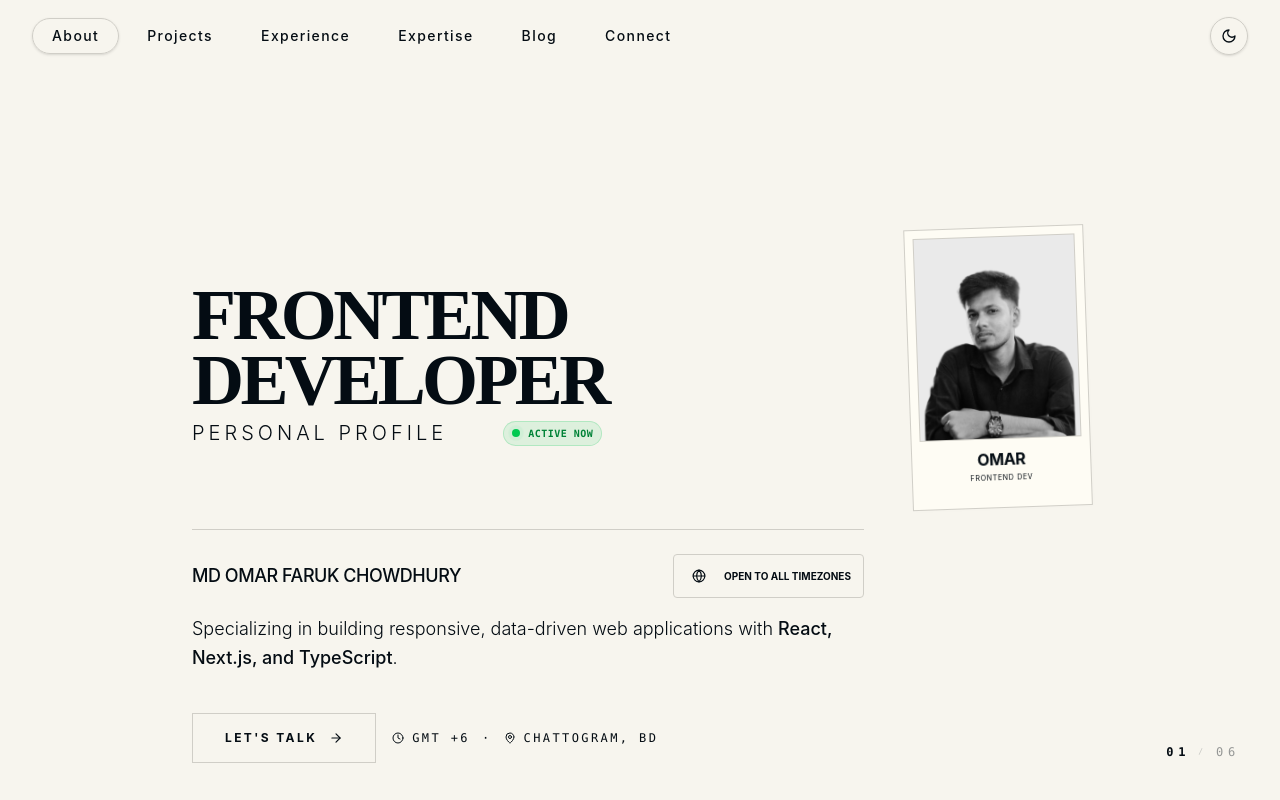
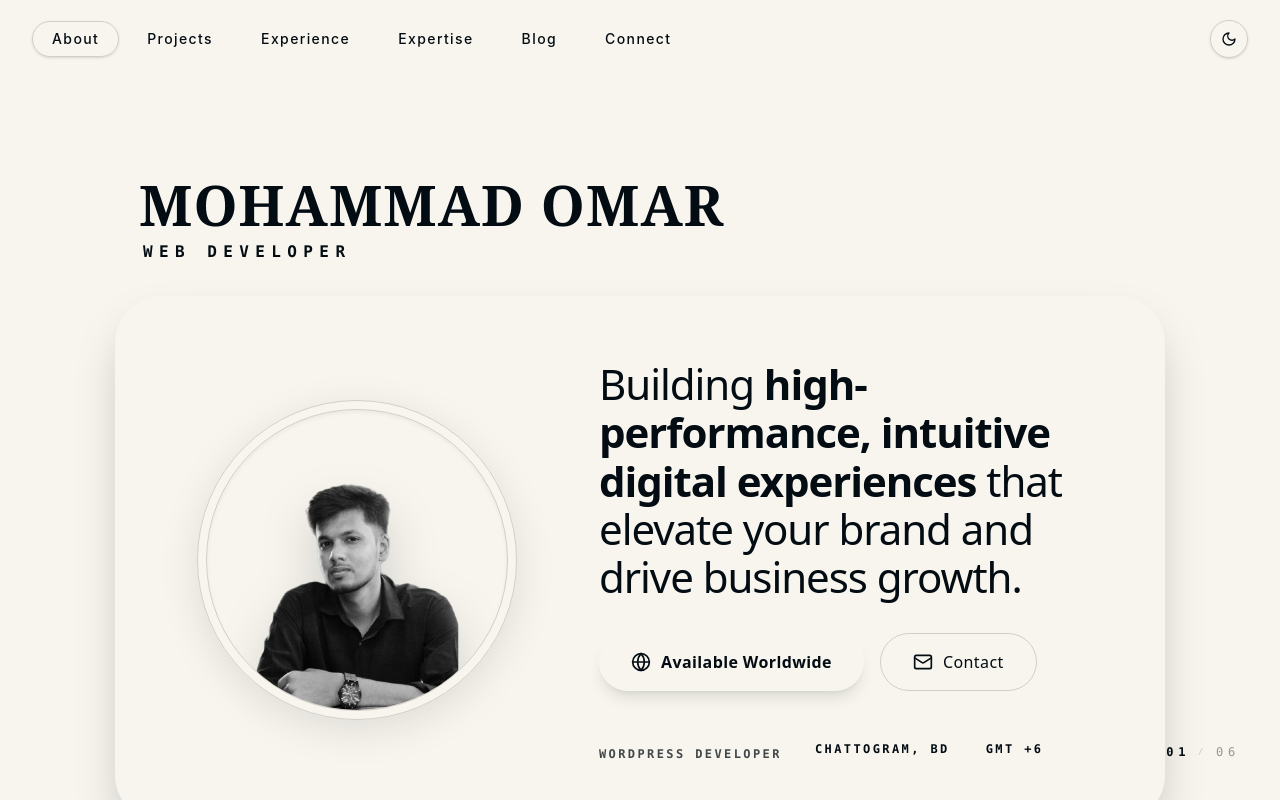
Before and after one commit to Omar-webcloud/Portfolio, a React (Vite) app: page / in a window 1280 px wide. Built offline with nearby package versions, Linux system fonts and the light colour scheme.

Commit message:
feat: change ui style

```diff
--- a/src/App.jsx
+++ b/src/App.jsx
@@ -11,7 +11,9 @@ import {
   MessageSquare,
   Clock,
   Sun,
-  Moon
+  Moon,
+  Menu,
+  X
 } from "lucide-react"
 import { Hero } from "./components/hero"
 import { Experience } from "./components/experience"
@@ -36,6 +38,7 @@ export default function App() {
   const [prev, setPrev]       = useState(null)
   const [dir, setDir]         = useState(1)
   const [animating, setAnimating] = useState(false)
+  const [menuOpen, setMenuOpen]   = useState(false)
   const [theme, setTheme] = useState(() => {
     return sessionStorage.getItem("portfolio-theme") || "light"
   })
@@ -73,14 +76,16 @@ export default function App() {
 
   return (
     <div className="w-screen h-screen overflow-hidden bg-background text-foreground relative transition-colors duration-500">
-      <nav className="absolute top-0 left-0 right-0 z-50 px-4 sm:px-8 py-3 sm:py-4 max-[500px]:mb-5">
-        <div className="flex flex-wrap items-center justify-between w-full h-fit gap-y-4">
-          <div className="flex flex-wrap items-center gap-x-1.5 sm:gap-x-2 gap-y-2 text-[10px] sm:text-xs md:text-sm tracking-widest uppercase">
+      <nav className="absolute top-0 left-0 right-0 z-50 px-5 sm:px-8 py-4 sm:py-5">
+        <div className="flex items-center justify-between w-full h-fit gap-y-4">
+
+          {/* Desktop Navigation */}
+          <div className="hidden lg:flex flex-nowrap items-center gap-x-2 text-xs md:text-sm tracking-widest uppercase">
             {slices.map(({ id, label }, i) => (
-              <span key={id} className="relative flex items-center">
+              <span key={id} className="relative flex items-center shrink-0">
                 <button
                   onClick={() => goTo(i)}
-                  className={`transition-all duration-300 whitespace-nowrap relative px-4 sm:px-5 py-2 rounded-full font-medium ${
+                  className={`transition-all duration-300 whitespace-nowrap relative px-5 py-2 rounded-full font-medium ${
                     current === i ? "text-foreground" : "text-muted-foreground hover:text-foreground"
                   }`}
                 >
@@ -103,17 +108,28 @@ export default function App() {
             ))}
           </div>
 
+          {/* Mobile Navigation Toggle */}
+          <div className="flex lg:hidden items-center">
+            <button
+              onClick={() => setMenuOpen(true)}
+              className="p-3 bg-secondary/30 backdrop-blur-md border border-border/50 rounded-full hover:bg-secondary/60 transition-colors shadow-sm"
+              title="Open Navigation"
+            >
+              <Menu size={16} className="text-foreground" />
+            </button>
+          </div>
+
           <AnimatePresence>
             {current === 0 && (
               <motion.div
                 initial={{ opacity: 0, x: 20 }}
                 animate={{ opacity: 1, x: 0 }}
                 exit={{ opacity: 0, x: 20 }}
-                className="flex items-center ml-auto h-10"
+                className="flex items-center ml-auto"
               >
                 <button
                   onClick={toggleTheme}
-                  className="p-2 sm:p-2.5 rounded-full border border-border bg-card hover:bg-secondary transition-all duration-300 group shadow-sm"
+                  className="p-3 sm:p-2.5 rounded-full border border-border bg-card hover:bg-secondary transition-all duration-300 group shadow-sm"
                   title={`Switch to ${theme === "light" ? "dark" : "light"} mode`}
                 >
                   {theme === "light" ? (
@@ -127,6 +143,44 @@ export default function App() {
           </AnimatePresence>
         </div>
       </nav>
+
+      <AnimatePresence>
+        {menuOpen && (
+          <motion.div
+            initial={{ opacity: 0 }}
+            animate={{ opacity: 1 }}
+            exit={{ opacity: 0, transition: { delay: 0.1, duration: 0.2 } }}
+            className="fixed inset-0 z-[100] bg-background/80 backdrop-blur-xl flex flex-col justify-center items-center"
+          >
+            <button
+              onClick={() => setMenuOpen(false)}
+              className="absolute top-5 left-5 p-3 sm:p-4 bg-secondary/50 rounded-full border border-border/50 hover:bg-secondary/80 transition-colors shadow-sm"
+            >
+              <X size={20} className="text-foreground" />
+            </button>
+            <div className="flex flex-col gap-6 text-center">
+              {slices.map(({ id, label }, i) => (
+                <motion.div
+                   key={id}
+                   initial={{ opacity: 0, y: 10 }}
+                   animate={{ opacity: 1, y: 0 }}
+                   exit={{ opacity: 0, y: -10 }}
+                   transition={{ delay: i * 0.05 }}
+                >
+                  <button
+                    onClick={() => { goTo(i); setMenuOpen(false); }}
+                    className={`text-2xl min-[400px]:text-3xl font-serif uppercase tracking-[0.2em] transition-colors ${
+                      current === i ? "text-foreground font-semibold" : "text-muted-foreground hover:text-foreground/70"
+                    }`}
+                  >
+                    {label}
+                  </button>
+                </motion.div>
+              ))}
+            </div>
+          </motion.div>
+        )}
+      </AnimatePresence>
 
       <div className="relative w-full h-full">
         <AnimatePresence mode="popLayout" initial={false}>
--- a/src/components/about.jsx
+++ b/src/components/about.jsx
@@ -1,144 +1,121 @@
-import { motion } from "framer-motion"
-import { Globe, ArrowRight, Clock, MapPin } from "lucide-react"
+import { useState, useEffect } from "react"
+import { motion, AnimatePresence } from "framer-motion"
+import { Globe, Mail } from "lucide-react"
 
 export function About({ onConnect }) {
+  const ROLES = ["Frontend Developer", "Web Developer", "WordPress Developer", "Full-Stack Developer"];
+  const [roleIndex, setRoleIndex] = useState(0);
+
+  useEffect(() => {
+    const interval = setInterval(() => {
+      setRoleIndex((current) => (current + 1) % ROLES.length);
+    }, 2500);
+    return () => clearInterval(interval);
+  }, []);
+
   return (
-    <div className="relative w-full h-full flex flex-col items-center">
-      <div className="container mx-auto px-4 sm:px-8 py-6 sm:py-12 lg:py-16 relative z-10 w-full h-full overflow-y-auto overflow-x-hidden scrollbar-hide">
-        <div className="max-w-4xl mx-auto pb-8">
-          <div className="flex flex-row items-center justify-between gap-4 sm:gap-8 mb-2 sm:mb-6 pt-0 sm:pt-4 lg:pt-8 w-full">
+    <div className="w-full h-full overflow-x-hidden overflow-y-auto no-scrollbar pt-8 sm:pt-12 pb-32 flex flex-col items-center transition-colors duration-500">
+
+      {/* Header Titles */}
+      <div className="w-[85%] max-w-[1050px] flex flex-col items-start z-0 select-none pointer-events-none mb-4 sm:mb-8 mx-auto pl-2 md:pl-6">
+        <h1 className="text-[24px] min-[375px]:text-[28px] sm:text-[36px] md:text-[48px] lg:text-[56px] font-serif uppercase text-foreground/15 whitespace-nowrap leading-none tracking-[0.02em] font-bold transition-colors duration-500 text-left">
+          MOHAMMAD OMAR
+        </h1>
+        <h2 className="text-[10px] sm:text-xs md:text-base mt-1 sm:mt-2 font-mono text-foreground/50 uppercase tracking-[0.4em] font-semibold transition-colors duration-500 text-left ml-1">
+          Web Developer
+        </h2>
+      </div>
+
+      {/* Main Reverse-Color Card Container */}
       <motion.div
-              initial={{ opacity: 0, x: -20 }}
-              animate={{ opacity: 1, x: 0 }}
-              transition={{ duration: 0.6, delay: 0.1 }}
-              className="flex-1"
+        initial={{ y: 60, opacity: 0 }}
+        animate={{ y: 0, opacity: 1 }}
+        transition={{ duration: 0.8, ease: [0.16, 1, 0.3, 1] }}
+        className="w-[85%] sm:w-[90%] max-w-[1050px] bg-foreground rounded-[32px] sm:rounded-[40px] md:rounded-[48px] relative z-10 flex flex-col md:flex-row shadow-2xl transition-colors duration-700 mx-auto"
       >
-              <h2 className="text-2xl min-[350px]:text-3xl sm:text-5xl md:text-6xl lg:text-7xl leading-[0.9] font-bold uppercase tracking-tighter mb-1 sm:mb-2 text-foreground">
-                Frontend<br /> Developer
-              </h2>
-              <div className="flex flex-col md:flex-row md:items-center items-start gap-2 md:gap-3">
-                <p className="text-[10px] sm:text-lg md:text-xl text-muted-foreground uppercase tracking-[0.2em] font-light leading-none">
-                  Personal Profile
-                </p>
-                <div className="h-[1px] w-8 bg-border hidden md:block"></div>
+
+        {/* Left column: Framed Profile Pic */}
+        <div className="w-full md:w-[40%] flex justify-center items-center order-1 pt-12 md:pt-0 pb-4 md:pb-0 md:pl-12 lg:pl-16 z-30 group cursor-pointer">
           <motion.div
-                   initial={{ opacity: 0, scale: 0.8 }}
-                   animate={{ opacity: 1, scale: 1 }}
-                   transition={{ delay: 0.5 }}
-                   className="flex items-center gap-2 px-2 py-1 bg-green-500/10 border border-green-500/20 rounded-full"
+            initial={{ scale: 0.85, opacity: 0 }}
+            animate={{ scale: 1, opacity: 1 }}
+            whileHover={{ scale: 1.05, rotate: [0, -2, 2, 0] }}
+            transition={{ duration: 0.8, ease: "easeOut", type: "spring", bounce: 0.4 }}
+            className="relative w-[180px] sm:w-[220px] md:w-[280px] lg:w-[320px] aspect-square rounded-full p-1.5 sm:p-2 border border-background/10 shadow-[0_10px_40px_rgba(0,0,0,0.1)] group-hover:shadow-[0_10px_50px_rgba(0,0,0,0.2)] group-hover:border-background/30 transition-all duration-500 bg-background/5"
           >
-                  <span className="relative flex h-2 w-2">
-                    <span className="animate-ping absolute inline-flex h-full w-full rounded-full bg-green-400 opacity-75"></span>
-                    <span className="relative inline-flex rounded-full h-2 w-2 bg-green-500"></span>
-                  </span>
-                  <span className="text-[8px] sm:text-[10px] font-mono text-green-700 dark:text-green-400 uppercase tracking-wider font-bold">Active Now</span>
-                </motion.div>
-              </div>
-            </motion.div>
-
-            <motion.div
-              initial={{ opacity: 0, scale: 0.8, rotate: 10 }}
-              animate={{ opacity: 1, scale: 1, rotate: -2 }}
-              transition={{ duration: 0.8, type: "spring" }}
-              className="shrink-0 scale-[0.6] min-[350px]:scale-75 md:scale-90 lg:scale-100 origin-right"
-            >
-              <div className="minimal-card p-2 pb-6 flex flex-col items-center w-[110px] min-[350px]:w-[140px] sm:w-[180px] bg-background border border-border">
-                <div className="w-full aspect-[4/5] bg-gray-200 dark:bg-gray-800 mb-2 border border-border overflow-hidden group">
+            <div className="w-full h-full rounded-full bg-gradient-to-b from-background/10 to-transparent overflow-hidden flex justify-center items-end relative shadow-inner border border-background/5 transition-all duration-500 group-hover:from-background/20">
+              <div className="absolute inset-0 bg-background/5 mix-blend-overlay"></div>
               <img
-                     src="/images/omar-headshot.jpg"
-                     alt="MD Omar Faruk Chowdhury"
-                     className="w-full h-full object-cover grayscale hover:grayscale-0 transition-all duration-700"
+                src="/images/omar.png"
+                alt="Mohammad Omar"
+                className="w-[90%] h-[95%] object-contain object-bottom drop-shadow-2xl relative z-10 transition-transform duration-700 ease-out group-hover:scale-110 group-hover:-translate-y-2 pointer-events-none"
                 onError={(e) => {
-                       e.target.src = "https://images.unsplash.com/photo-1507003211169-0a1dd7228f2d?auto=format&fit=crop&q=80&w=280&h=350";
+                  e.target.src = "https://images.unsplash.com/photo-1507003211169-0a1dd7228f2d?auto=format&fit=crop&q=80&w=600&h=800";
                 }}
               />
-                </div>
-                <div className="text-center">
-                   <p className="font-bold text-xs sm:text-base uppercase tracking-tight">Omar</p>
-                   <p className="text-[7px] text-muted-foreground uppercase mt-0.5 tracking-widest">Frontend Dev</p>
-                </div>
             </div>
           </motion.div>
         </div>
 
+        {/* Right column: Content */}
+        <div className="w-full md:w-[60%] p-6 sm:p-12 lg:p-16 flex flex-col justify-center order-2 z-20 text-background pb-10 sm:pb-16 pt-6 md:pt-16 transition-colors duration-700">
+           <motion.h2
+             initial={{ opacity: 0, x: 20 }}
+             animate={{ opacity: 1, x: 0 }}
+             transition={{ duration: 0.6, delay: 0.3 }}
+             className="text-[20px] sm:text-2xl md:text-3xl lg:text-[38px] xl:text-[42px] font-medium leading-[1.3] md:leading-[1.15] mb-6 md:mb-8 font-sans tracking-tight text-background/90"
+           >
+             Building <span className="font-bold text-background">high-performance, intuitive digital experiences</span> that elevate your brand and drive business growth.
+           </motion.h2>
+
            <motion.div
              initial={{ opacity: 0, y: 20 }}
              animate={{ opacity: 1, y: 0 }}
-            transition={{ duration: 0.6, delay: 0.3 }}
-            className="w-full max-w-2xl border-t border-border pt-3 sm:pt-6"
+             transition={{ duration: 0.6, delay: 0.5 }}
+             className="flex flex-col sm:flex-row flex-wrap gap-3 sm:gap-4 font-sans"
            >
-            <div className="flex flex-col sm:flex-row sm:items-center justify-between gap-4 mb-4">
-              <p className="text-sm sm:text-base md:text-lg font-medium uppercase tracking-tight">MD OMAR FARUK CHOWDHURY</p>
+             <div
+               className="bg-background text-foreground px-6 sm:px-8 py-3.5 sm:py-4 rounded-full font-semibold transition-all duration-300 text-[13px] sm:text-base tracking-wide shadow-lg shadow-background/5 w-full sm:w-auto flex items-center justify-center gap-2.5 cursor-default hover:bg-background/90 hover:scale-[1.02]"
+             >
+               <Globe className="w-4 h-4 sm:w-5 sm:h-5 text-foreground/70" />
+               Available Worldwide
+             </div>
+             <button
+               onClick={onConnect}
+               className="border hover:border-background border-background/30 text-background hover:bg-background/10 px-6 sm:px-8 py-3.5 sm:py-4 rounded-full font-medium transition-all duration-300 text-[13px] sm:text-base tracking-wide w-full sm:w-auto flex items-center justify-center gap-2.5 active:scale-95 group"
+             >
+               <Mail className="w-4 h-4 sm:w-5 sm:h-5 group-hover:text-background transition-colors text-background/70" />
+               Contact
+             </button>
+           </motion.div>
 
            <motion.div
-                whileHover="hover"
-                className="flex items-center gap-3 px-3 py-2 border border-border bg-card rounded-sm self-start sm:self-auto cursor-default group"
+             initial={{ opacity: 0 }}
+             animate={{ opacity: 1 }}
+             transition={{ duration: 0.8, delay: 0.8 }}
+             className="mt-8 sm:mt-12 flex flex-wrap items-center justify-center sm:justify-start gap-2 sm:gap-4 text-background/40 text-[10px] sm:text-xs font-mono uppercase font-semibold"
            >
-                <div className="p-1.5 bg-foreground/5 rounded-full">
-                  <motion.div
-                    variants={{
-                      hover: { rotate: 360 }
-                    }}
-                    transition={{ duration: 1, ease: "easeInOut" }}
+              <div className="relative overflow-hidden w-[150px] sm:w-[180px] h-[20px] flex items-center">
+                <AnimatePresence mode="wait">
+                  <motion.span
+                    key={roleIndex}
+                    initial={{ y: 20, opacity: 0 }}
+                    animate={{ y: 0, opacity: 1 }}
+                    exit={{ y: -20, opacity: 0 }}
+                    transition={{ duration: 0.3 }}
+                    className="absolute left-0 tracking-[0.1em] sm:tracking-[0.2em] whitespace-nowrap text-background/60"
                   >
-                    <Globe className="w-3.5 h-3.5 text-muted-foreground" />
-                  </motion.div>
+                    {ROLES[roleIndex]}
+                  </motion.span>
+                </AnimatePresence>
               </div>
-                <div className="flex flex-col">
-                  <span className="text-[10px] font-bold uppercase leading-tight">Open to all timezones</span>
-                </div>
-              </motion.div>
-            </div>
-
-            <div className="space-y-4 sm:space-y-5 text-sm sm:text-lg text-foreground/80 leading-relaxed font-light">
-              <p>Specializing in building responsive, data-driven web applications with <span className="font-medium text-foreground">React, Next.js, and TypeScript</span>.</p>
-
-            </div>
-
-            <div className="flex flex-wrap items-center gap-4 mt-8 sm:mt-10">
-              <motion.button
-                onClick={onConnect}
-                whileHover="hover"
-                whileTap={{ scale: 0.98 }}
-                className="group relative flex items-center gap-3 bg-foreground text-background px-6 sm:px-8 py-3 sm:py-4 text-[10px] sm:text-xs font-bold uppercase tracking-[0.2em] border border-foreground hover:bg-transparent hover:text-foreground transition-all duration-300"
-              >
-                Let's Talk
-                <motion.div
-                  variants={{
-                    hover: { x: 5 }
-                  }}
-                >
-                  <ArrowRight className="w-3.5 h-3.5" />
-                </motion.div>
-              </motion.button>
-
-              <motion.div
-                whileHover="hover"
-                className="flex items-center gap-2 text-[9px] sm:text-xs text-muted-foreground font-mono uppercase tracking-[0.2em] cursor-default"
-              >
-                <motion.div
-                  variants={{
-                    hover: { rotate: 15 }
-                  }}
-                >
-                  <Clock className="w-3 h-3" />
-                </motion.div>
-                <span>GMT +6</span>
-                <span className="mx-1">·</span>
-                <motion.div
-                  variants={{
-                    hover: { y: -2, scale: 1.1 }
-                  }}
-                  transition={{ type: "spring", stiffness: 400, damping: 10 }}
-                >
-                  <MapPin className="w-3 h-3" />
-                </motion.div>
-                <span>Chattogram, BD</span>
+              <span className="hidden sm:inline w-1 h-1 rounded-full bg-background/20"></span>
+              <span className="tracking-[0.1em] sm:tracking-[0.2em] whitespace-nowrap">Chattogram, BD</span>
+              <span className="hidden sm:inline w-1 h-1 rounded-full bg-background/20"></span>
+              <span className="tracking-[0.1em] sm:tracking-[0.2em] whitespace-nowrap">GMT +6</span>
            </motion.div>
         </div>
       </motion.div>
     </div>
-      </div>
-    </div>
   )
 }
```
Also changed, not shown: public/images/omar.png (added). Lines whose indentation alone changed are shown as unchanged.
